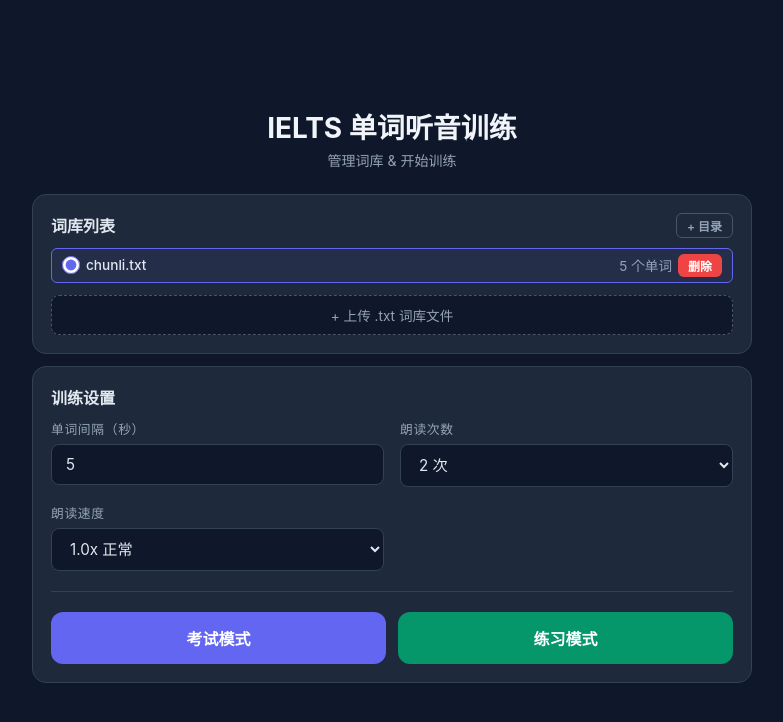
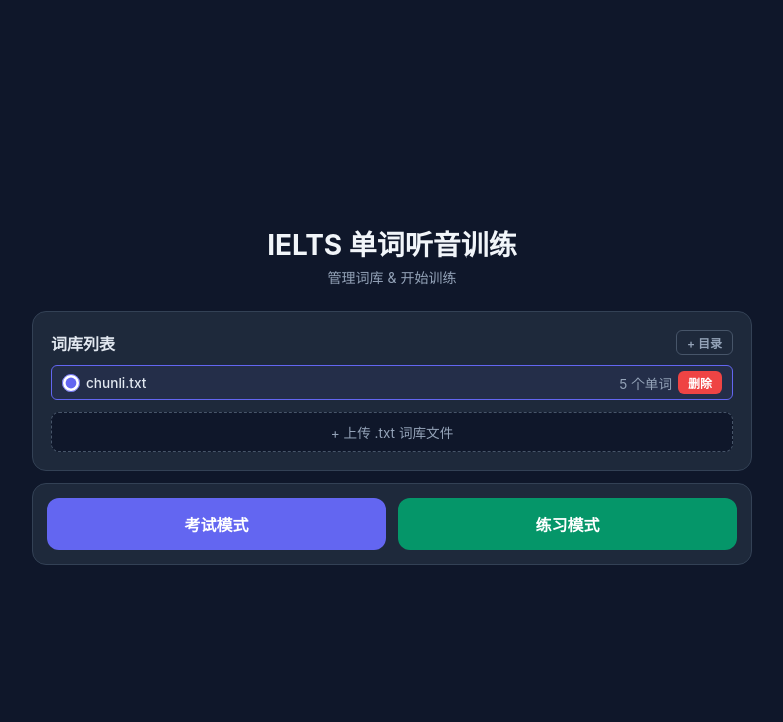
Before and after one commit to li-chunli/Listening-Practice, a Flask app: page / in a window 1280 px wide. Shown: the top 722 px of the page, without its empty margins (248-1031 px from the left). Run offline with Flask 3, Linux system fonts and the light colour scheme.

Commit message:
重构首页：考试参数移入弹窗，简化模式选择
- 移除独立设置卡片，首页改为两个大按钮直接选模式
- 点击考试模式弹出参数设置浮层（间隔/次数/速度）
- 点击遮罩或取消关闭浮层，开始后进入考试
- 练习模式直接进入，无需额外设置

Co-Authored-By: Claude Sonnet 4.6 <noreply@anthropic.com>

```diff
--- a/templates/index.html
+++ b/templates/index.html
@@ -143,7 +143,7 @@
   /* Settings */
   .settings-grid {
     display: grid;
-    grid-template-columns: 1fr 1fr;
+    grid-template-columns: 1fr 1fr 1fr;
     gap: 16px;
   }
   .setting label {
@@ -453,9 +453,19 @@
       </div>
     </div>
 
-    <!-- Settings + Start -->
-    <div class="card">
-      <h2>训练设置</h2>
+    <!-- Mode buttons -->
+    <div class="card" style="padding:14px;">
+      <div style="display:flex;gap:12px;">
+        <button class="btn btn-primary btn-lg" style="flex:1;" onclick="openExamModal()">考试模式</button>
+        <button class="btn btn-lg" style="flex:1;background:#059669;color:#fff;" onclick="startTraining('practice')">练习模式</button>
+      </div>
+    </div>
+  </div>
+
+  <!-- Exam settings modal -->
+  <div id="examModal" style="display:none;position:fixed;inset:0;background:rgba(0,0,0,0.55);z-index:200;align-items:center;justify-content:center;">
+    <div style="background:#1e293b;border:1px solid #475569;border-radius:16px;padding:24px 28px;width:360px;max-width:92vw;">
+      <h3 style="font-size:1rem;font-weight:700;color:#f1f5f9;margin-bottom:18px;">考试模式设置</h3>
       <div class="settings-grid">
         <div class="setting">
           <label>单词间隔（秒）</label>
@@ -482,10 +492,9 @@
           </select>
         </div>
       </div>
-      <hr>
-      <div style="display:flex;gap:12px;">
-        <button class="btn btn-primary btn-lg" style="flex:1;" onclick="startTraining('exam')">考试模式</button>
-        <button class="btn btn-lg" style="flex:1;background:#059669;color:#fff;" onclick="startTraining('practice')">练习模式</button>
+      <div style="display:flex;gap:10px;margin-top:20px;">
+        <button class="btn btn-outline" style="flex:1;" onclick="closeExamModal()">取消</button>
+        <button class="btn btn-primary" style="flex:1;" onclick="closeExamModal();startTraining('exam')">开始</button>
       </div>
     </div>
   </div>
@@ -886,6 +895,18 @@ async function deleteFile(name) {
     showToast("删除失败", true);
   }
 }
+
+// ===================== EXAM MODAL =====================
+function openExamModal() {
+  var m = document.getElementById("examModal");
+  m.style.display = "flex";
+}
+function closeExamModal() {
+  document.getElementById("examModal").style.display = "none";
+}
+document.getElementById("examModal").addEventListener("click", function(e) {
+  if (e.target === this) closeExamModal();
+});
 
 // ===================== START TRAINING =====================
 async function startTraining(mode) {
```
